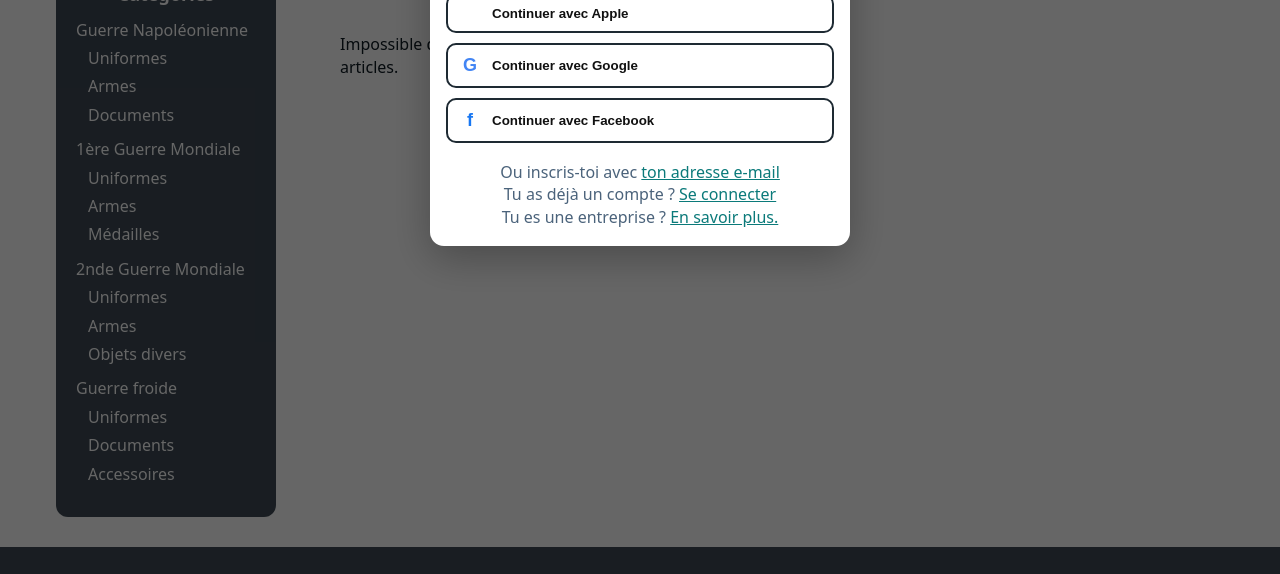
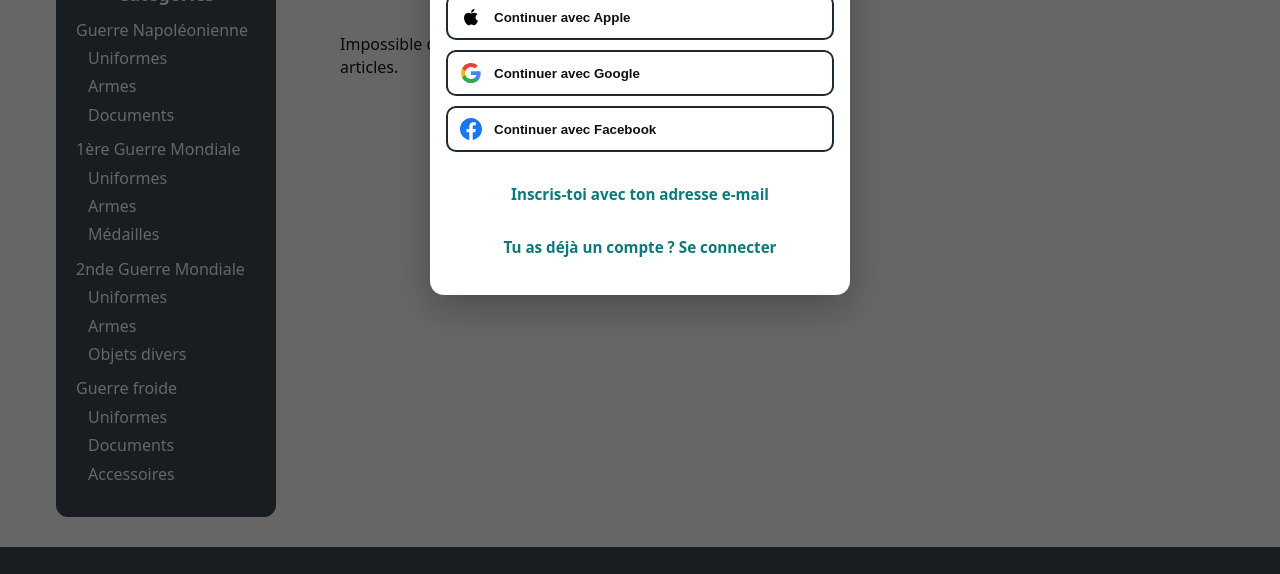
Before and after one commit to Fautpayerlataxe/athena-militaria, a plain HTML site: page category.html in a window 1280 px wide. Both pictures are taken after a click on the link "Connexion | S'inscrire". Shown: the part 159-733 px from the top of the page. Drawn offline with nearby package versions, Linux system fonts and the light colour scheme; no server answers.

Commit message:
Fix modale auth : icônes SVG (Apple, Google, Facebook) + liens cliquables
- Remplacement des icônes texte par des SVG (Apple noir, Google multicolore, Facebook bleu)
- Liens auth-alt en blocs cliquables séparés
- Cache-buster sur CSS et JS
- Mise à jour des traductions i18n

```diff
--- a/category.html
+++ b/category.html
@@ -4,10 +4,10 @@
   <meta charset="utf-8">
   <meta name="viewport" content="width=device-width, initial-scale=1">
   <title>Toutes les annonces - Athena Militaria</title>
-  <link rel="stylesheet" href="style.css">
+  <link rel="stylesheet" href="style.css?v=2">
   <script src="https://cdn.jsdelivr.net/npm/@supabase/supabase-js@2"></script>
   <script src="supabaseClient.js"></script>
-  <script defer src="script.js"></script>
+  <script defer src="script.js?v=2"></script>
 </head>
 <body>
 
@@ -107,14 +107,13 @@
         Inscrivez-vous et commencez dès aujourd'hui à acheter ou vendre vos pièces historiques
       </h2>
       <div class="oauth-list">
-        <button class="oauth-btn"><span class="ico"></span> Continuer avec Apple</button>
-        <button class="oauth-btn"><span class="ico g">G</span> Continuer avec Google</button>
-        <button class="oauth-btn"><span class="ico f">f</span> Continuer avec Facebook</button>
+        <button class="oauth-btn"><svg class="ico-svg" viewBox="0 0 24 24" width="20" height="20" fill="#000"><path d="M17.05 20.28c-.98.95-2.05.88-3.08.4-1.09-.5-2.08-.48-3.24 0-1.44.62-2.2.44-3.06-.4C2.79 15.25 3.51 7.59 9.05 7.31c1.35.07 2.29.74 3.08.8 1.18-.24 2.31-.93 3.57-.84 1.51.12 2.65.72 3.4 1.8-3.12 1.87-2.38 5.98.48 7.13-.57 1.5-1.31 2.99-2.54 4.09zM12.03 7.25c-.15-2.23 1.66-4.07 3.74-4.25.29 2.58-2.34 4.5-3.74 4.25z"/></svg> Continuer avec Apple</button>
+        <button class="oauth-btn"><svg class="ico-svg" viewBox="0 0 24 24" width="20" height="20"><path d="M22.56 12.25c0-.78-.07-1.53-.2-2.25H12v4.26h5.92a5.06 5.06 0 0 1-2.2 3.32v2.77h3.57c2.08-1.92 3.28-4.74 3.28-8.1z" fill="#4285F4"/><path d="M12 23c2.97 0 5.46-.98 7.28-2.66l-3.57-2.77c-.98.66-2.23 1.06-3.71 1.06-2.86 0-5.29-1.93-6.16-4.53H2.18v2.84C3.99 20.53 7.7 23 12 23z" fill="#34A853"/><path d="M5.84 14.09c-.22-.66-.35-1.36-.35-2.09s.13-1.43.35-2.09V7.07H2.18C1.43 8.55 1 10.22 1 12s.43 3.45 1.18 4.93l2.85-2.22.81-.62z" fill="#FBBC05"/><path d="M12 5.38c1.62 0 3.06.56 4.21 1.64l3.15-3.15C17.45 2.09 14.97 1 12 1 7.7 1 3.99 3.47 2.18 7.07l3.66 2.84c.87-2.6 3.3-4.53 6.16-4.53z" fill="#EA4335"/></svg> Continuer avec Google</button>
+        <button class="oauth-btn"><svg class="ico-svg" viewBox="0 0 24 24" width="20" height="20" fill="#1877F2"><path d="M24 12.073c0-6.627-5.373-12-12-12s-12 5.373-12 12c0 5.99 4.388 10.954 10.125 11.854v-8.385h-3.047v-3.47h3.047v-2.642c0-3.007 1.792-4.669 4.533-4.669 1.312 0 2.686.235 2.686.235v2.953h-1.514c-1.491 0-1.956.925-1.956 1.874v2.25h3.328l-.532 3.47h-2.796v8.385C19.612 23.027 24 18.062 24 12.073z"/></svg> Continuer avec Facebook</button>
       </div>
       <div class="auth-alt">
-        <p>Ou inscris‑toi avec <a href="#" id="withEmail">ton adresse e‑mail</a></p>
-        <p>Tu as déjà un compte ? <a href="#" id="goLogin">Se connecter</a></p>
-        <p class="biz">Tu es une entreprise ? <a href="#">En savoir plus.</a></p>
+        <a href="#" id="withEmail" class="auth-alt-link">Inscris-toi avec ton adresse e-mail</a>
+        <a href="#" id="goLogin" class="auth-alt-link">Tu as déjà un compte ? Se connecter</a>
       </div>
       <div class="panel" id="panel-register">
         <h3>Inscription par e-mail</h3>
--- a/script.js
+++ b/script.js
@@ -456,9 +456,8 @@
       login_pass: "Password",
       login_btn: "Log in",
       auth_alt_html:
-        'Or sign up with <a href="#" id="withEmail">your email address</a><br>' +
-        'Already have an account? <a href="#" id="goLogin">Log in</a><br>' +
-        'Are you a business? <a href="#">Learn more.</a>',
+        '<a href="#" id="withEmail" class="auth-alt-link">Sign up with your email address</a>' +
+        '<a href="#" id="goLogin" class="auth-alt-link">Already have an account? Log in</a>',
     },
     fr: {
       login: "Connexion | S'inscrire",
@@ -506,9 +505,8 @@
       login_pass: "Mot de passe",
       login_btn: "Se connecter",
       auth_alt_html:
-        'Ou inscris-toi avec <a href="#" id="withEmail">ton adresse e-mail</a><br>' +
-        'Tu as déjà un compte ? <a href="#" id="goLogin">Se connecter</a><br>' +
-        'Tu es une entreprise ? <a href="#">En savoir plus.</a>',
+        '<a href="#" id="withEmail" class="auth-alt-link">Inscris-toi avec ton adresse e-mail</a>' +
+        '<a href="#" id="goLogin" class="auth-alt-link">Tu as déjà un compte ? Se connecter</a>',
     },
   };
 
--- a/style.css
+++ b/style.css
@@ -614,12 +614,10 @@
 .auth-title{text-align:center;font-size:22px;line-height:1.2;margin:6px 10px 16px}
 .oauth-list{display:flex;flex-direction:column;gap:12px;margin:10px 0 18px}
 .oauth-btn{display:flex;align-items:center;gap:12px;width:100%;background:#fff;color:#111;font-weight:600;border:2px solid #1e2a33;border-radius:12px;padding:12px 14px;cursor:pointer}
-.oauth-btn .ico{width:22px;display:inline-flex;align-items:center;justify-content:center;font-size:20px}
-.oauth-btn .ico.g{color:#4285F4;font-weight:800}
-.oauth-btn .ico.f{color:#1877F2;font-weight:800}
-.auth-alt{text-align:center;color:#4B637B}
-.auth-alt a{color:#0b7a7a;text-decoration:underline}
-.auth-alt .biz{color:#6b6b6b;margin-top:10px}
+.oauth-btn .ico-svg{width:22px;height:22px;flex-shrink:0}
+.auth-alt{text-align:center;margin-top:10px}
+.auth-alt-link{display:block;padding:14px 16px;border-radius:10px;color:#0b7a7a;font-weight:600;text-decoration:none;font-size:0.95rem;transition:background 0.15s;margin:4px 0}
+.auth-alt-link:hover{background:#f0f0f0}
 .panel{display:none;margin-top:12px}
 .panel h3{margin:8px 0 10px;text-align:center}
 .panel input{width:100%;padding:10px 12px;border:1px solid #d8d8d8;border-radius:10px;margin:6px 0}
```
Also changed, not shown: community.html (+7 -8 lines), index.html (+7 -8 lines), sell.html (+7 -8 lines).
